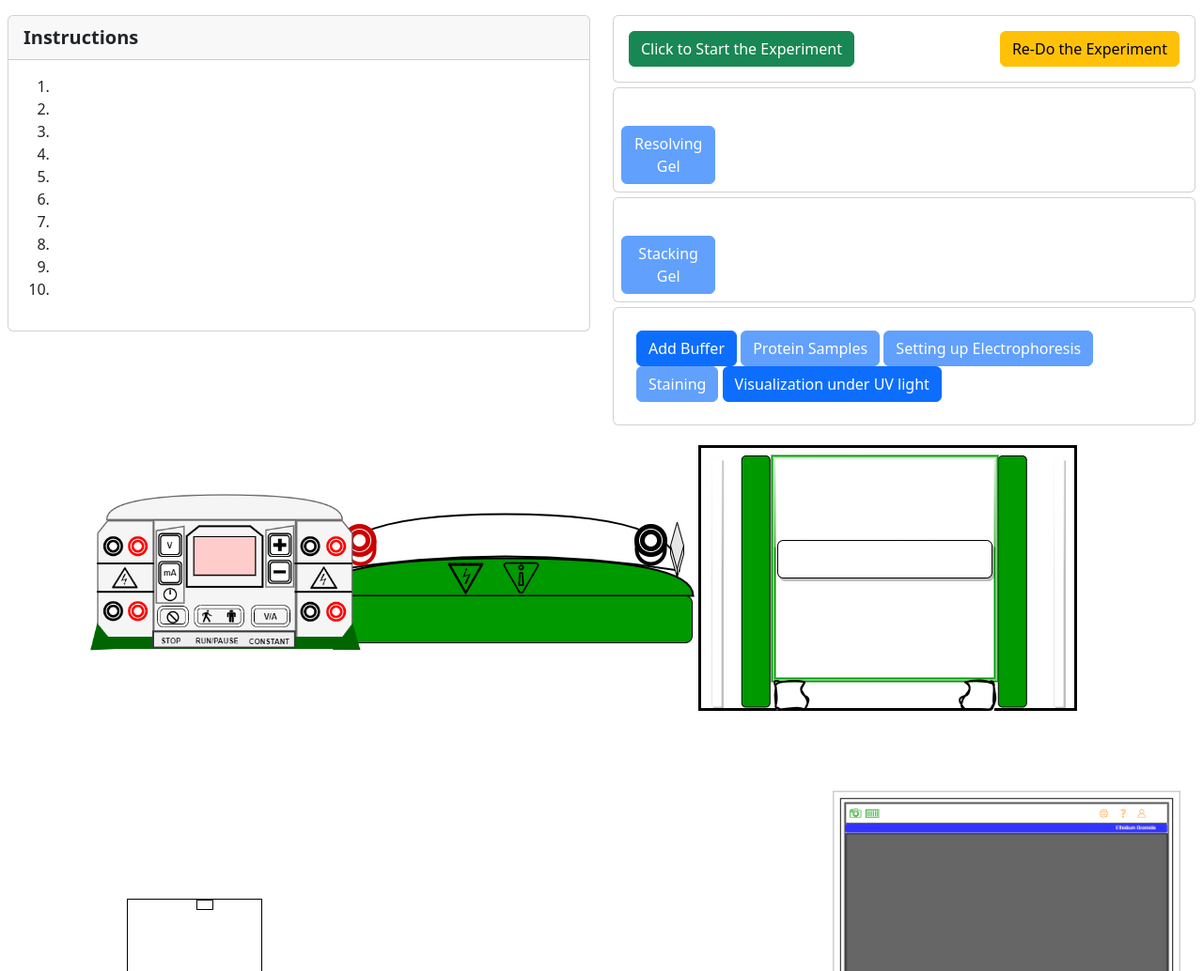
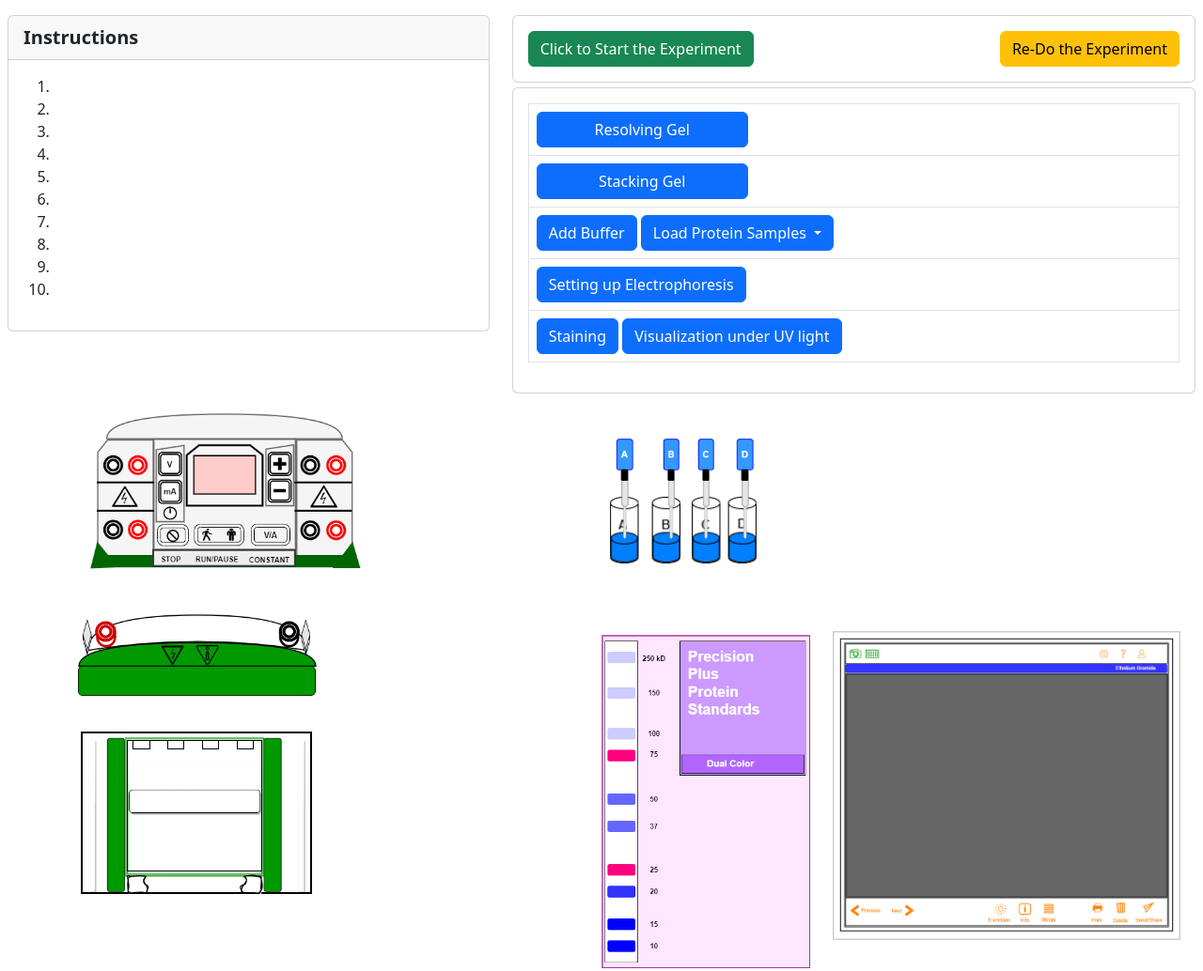
Before and after one commit to virtual-labs/exp-protein-page-iitkgp, a plain HTML site: page experiment/simulation/index.html in a window 1280 px wide. Shown: the top 1034 px of the page at 94% size. Drawn offline with nearby package versions, Linux system fonts and the light colour scheme.

Commit message:
page simulation updated

```diff
--- a/experiment/simulation/css/main.css
+++ b/experiment/simulation/css/main.css
@@ -12,7 +12,10 @@ Developer: Prakriti Dhang */
     display: inline-block;
 }
 
+.div-inline{
 
+    display:inline-block;
+}
 
 #voltagetimer {
     position: relative;
@@ -22,21 +25,62 @@ Developer: Prakriti Dhang */
 }
 
 
-#setup {
+#topsetup {
+    position: absolute;
+    width: 20.6%;
+    top:120%; /* 120 -141*/
+    left: 4.8%;
+
+}
+
+#bottomsetup {
     position: absolute;
     width: 20%;
-    top:120%;
+    top:190%;
     left: 5%;
+}
+
+#canvasbufferfill{
+    position: absolute;
+    width:11.7%;
+    height:79%;
+    top: 195%;
+    left: 9%;
 }
 
 
 #sampleload1{
     position: absolute;
     width:1.5%;
-    top: 171.2%;
-    left: 15%;
+    top: 195%;
+    left: 9.5%;
+    z-index: 10;
 }
 
+
+#sampleload2{
+    position: absolute;
+    width:1.5%;
+    top: 195%;
+    left: 12.5%;
+    z-index: 10;
+}
+
+#sampleload3{
+    position: absolute;
+    width:1.5%;
+    top: 195%;
+    left: 15.5%;
+    z-index: 10;
+}
+
+#sampleload4{
+    position: absolute;
+    width:1.5%;
+    top: 195%;
+    left: 18.5%;
+    z-index: 10;
+}
 
 /* Connect negative -negative  , positive-positive*/
 
@@ -84,15 +128,15 @@ Developer: Prakriti Dhang */
 #cd1 {
     position: absolute;
     width: 0.8%;
-    top: 130.5%;
+    top: 150%;
     left: 6.9%;
 }
 
 #cd2 {
     position: absolute;
     width: 0.8%;
-    top: 130.5%;
-    left: 22.3%;
+    top: 150%;
+    left: 22.5%;
 }
 
 
@@ -165,20 +209,13 @@ path,
 }
 
 
-#canvasbufferfill{
-    position: absolute;
-    width:11.7%;
-    height:79%;
-    top: 170.8%;
-    left: 9%;
-}
 
 #textvoltimer{
     position: absolute;
     width:4.8%;
     top: 27.8%;
     left: 15%;
-    z-index: 10;
+    z-index: 40;
 }
 
 
@@ -251,3 +288,57 @@ path,
     display: block;
     rotate:180deg;
 }
+
+#ladder{
+    position: absolute;
+    width: 18%;
+    top: 130%;
+    left: 50%;
+
+}
+
+#tubesabcd{
+    position: absolute;
+    width: 14%;
+    top: 50%;
+    left: 50%;
+}
+
+#peptitea{
+    position: absolute;
+    width: 2%;
+    top: 15%;
+    left: 51%;
+    cursor:pointer;
+    z-index: 2;
+
+}
+
+#peptiteb{
+    position: absolute;
+    width: 2%;
+    top: 15%;
+    left: 55%;
+    cursor:pointer;
+    z-index: 2;
+
+}
+
+#peptitec{
+    position: absolute;
+    width: 2%;
+    top: 15%;
+    left: 58%;
+    cursor:pointer;
+    z-index: 2;
+
+}
+#peptited{
+    position: absolute;
+    width: 2%;
+    top: 15%;
+    left: 61.4%;
+    cursor:pointer;
+    z-index: 2;
+
+}
--- a/experiment/simulation/index.html
+++ b/experiment/simulation/index.html
@@ -24,7 +24,7 @@ Developer: Prakriti Dhang
 
 
 		<div class="row ">
-			<div class="col-md-6">
+			<div class="col-md-5">
 				<div class="card">
 					<div class="card-header fs-5 fw-bold">
 						Instructions
@@ -57,7 +57,7 @@ Developer: Prakriti Dhang
 			<!--/div>
 
 		<div class="row "-->
-			<div class="col-md-6">
+			<div class="col-md-7">
 				<div class="card">
 
 
@@ -73,57 +73,69 @@ Developer: Prakriti Dhang
 					</div>
 				</div>
 
-				<div class="card p-2">
+				<div class="card ">
 					<!-- <div class="card-header fs-5 fw-bold">
 						Input Panels
 					</div> -->
 
 					<div class="card-body ">
+<table class="table table-bordered">
+	<tr>
 
+		<td><button class="btn btn-primary col-md-4 " type="button" id="gelprep" onclick="gel_resolve()"
+			>Resolving Gel</button></td>
+	</tr>
+
+	<tr>
+
+		<td><button class="btn btn-primary col-md-4" type="button" id="sampleprep" onclick="stacking_gel()"
+			>Stacking Gel</button>
+
+		</td>
+	</tr>
+	<tr>
+
+		<td>
+
+	<!-- <button class="btn btn-primary" type="button" id="proteinsample"  onclick="protein_sample()">Protein Samples
+	</button> -->
+	<button class="btn btn-primary " type="button" id="addbuffer" onclick="addbuffer()">Add Buffer
+	</button>
+	<div class="dropdown div-inline">
+		<button class="btn btn-primary dropdown-toggle" id="sampleload" type="button" data-bs-toggle="dropdown" >
+			Load Protein Samples
+		</button>
+		<ul class="dropdown-menu">
+
+		  <li><a class="dropdown-item" id="loadsamplea" onclick="sample_loadA()" >Load Protein Sample A </a></li>
+		  <li><a class="dropdown-item" id="loadsampleb" onclick="sample_loadB()" >Load Protein Sample B </a></li>
+		  <li><a class="dropdown-item" id="loadsamplec" onclick="sample_loadC()" >Load Protein Sample C </a></li>
+		  <li><a class="dropdown-item" id="loadsampled" onclick="sample_loadD()" >Load Protein Sample D </a></li>
+		</ul>
+	  </div>
+
+	  </td>
+	</tr>
+
+	<tr>
+
+		<td><button class="btn btn-primary" type="button" id="gelrun"  onclick="start_ele()" >Setting up Electrophoresis
+		</button></td>
+	</tr>
+	<tr>
+
+		<td><button class="btn btn-primary" type="button" id="staingel" onclick="staining()" >Staining</button>
+			<button class="btn btn-primary " type="button" id="viewsample" onclick="view_sample_UVlight()">Visualization under UV light</button></td>
+	</tr>
+
+</table>
 
 					</div>
-
-					<button class="btn btn-primary col-md-2 " type="button" id="gelprep" onclick="gel_resolve()"
-						disabled>Resolving Gel</button>
-
-				</div>
-
-				<div class="card p-2">
-					<!-- <div class="card-header fs-5 fw-bold">
-						Input Panels
-					</div> -->
-
-					<div class="card-body ">
-
-
-					</div>
-
-					<button class="btn btn-primary col-md-2" type="button" id="sampleprep" onclick="stacking_gel()"
-						disabled>Stacking Gel</button>
-
-				</div>
-
-				<div class="card p-2">
-
-						<div class="card-body">
-							<button class="btn btn-primary" type="button" id="addbuffer" onclick="addbuffer()">Add Buffer
-							</button>
-
-						<button class="btn btn-primary" type="button" id="proteinsample" disabled onclick="protein_sample()">Protein Samples
-						</button>
-
-
-						<button class="btn btn-primary" type="button" id="gelrun" disabled onclick="start_ele()">Setting up Electrophoresis
-						</button>
-
-						<button class="btn btn-primary" type="button" id="staingel" onclick="staining()" disabled>Staining</button>
-						<button class="btn btn-primary" type="button" id="viewsample" onclick="view_sample_UVlight()">Visualization under UV light</button>
-
 
 
 				</div>
 
-			</div>
+
 		</div>
 
 	</div>
@@ -139,7 +151,7 @@ Developer: Prakriti Dhang
 				<div class="img-container">
 
 					<img src="./images/voltagetimer.png" class="img-fluid" id="voltagetimer">
-					<img src="./images/top-cover.png" class="img-fluid" id="topsetup">
+					<img src="./images/top-cover.png" class="img-fluid" id="topsetup" >
 					<img src="./images/bottom-setup.png" class="img-fluid" id="bottomsetup">
 
 					<div id="cd1"></div>
@@ -155,12 +167,19 @@ Developer: Prakriti Dhang
 					<div id="cd9"></div>
 					<div id="cd10"></div>
 
+					<!-- samples and peptite-->
+					<img src="./images/tubesabcd.png" class="img-fluid" id="tubesabcd">
+					<img src="./images/peptitea.png" class="img-fluid" id="peptitea">
+					<img src="./images/peptiteb.png" class="img-fluid" id="peptiteb">
+					<img src="./images/peptitec.png" class="img-fluid" id="peptitec">
+					<img src="./images/peptited.png" class="img-fluid" id="peptited">
+
 					<!--- sample load canvases -->
 
                     <canvas id="sampleload1" style="border: 1px solid black;"></canvas>
-				<!-- 	<canvas id="sampleload2" style="border: 1px solid black;"></canvas>
+				<canvas id="sampleload2" style="border: 1px solid black;"></canvas>
 					<canvas id="sampleload3" style="border: 1px solid black;"></canvas>
-					<canvas id="sampleload4" style="border: 1px solid black;"></canvas> -->
+					<canvas id="sampleload4" style="border: 1px solid black;"></canvas>
 
 					<canvas id="canvasbufferfill" style="border: 1px solid black;"></canvas>
 					<canvas id="textvoltimer" style="border: 0px solid black;"></canvas>
@@ -171,6 +190,9 @@ Developer: Prakriti Dhang
 					<img src="./images/uv-machine.png" class="img-fluid" id="uv-machine">
 					<canvas id="myCanvasuv1" width="21" height="21" style="border:0px solid #535252;"></canvas>
 						<canvas id="myCanvasuv2" width="21" height="21" style="border:0px solid #535252;"></canvas>
+
+						<img src="./images/ladder.png" class="img-fluid" id="ladder">
+
 				</div>
 				<!-- </div> -->
 
--- a/experiment/simulation/js/main.js
+++ b/experiment/simulation/js/main.js
@@ -63,26 +63,125 @@ function addbuffer(){
 }
 
 function protein_sample(){
-    document.getElementById("gelrun").disabled=false;
+  document.getElementById("gelrun").disabled=false;
 }
 
 
-
+var imgtopsetup = null;
 function start_ele(){
     document.getElementById("staingel").disabled=false;
     document.getElementById("cvt").style.display="block";
     document.getElementById("crun").style.display="block";
+    var topsetup = document.getElementById("topsetup");
+
+  var topsetupt =120; //initial  position
+  clearInterval(imgtopsetup);
+  //clearInterval(imgtbdown);
+  imgtopsetup = setInterval(frame, 10); /* frame is 10 denotes the speed of the movement*/
+
+  function frame() {
+    if (topsetupt == 141) {
+
+      clearInterval(imgtopsetup);
+
+
+      //imgtbdown = setInterval(frame, 20);
+
+
+    } else {
+
+      topsetupt++;
+      topsetup.style.top = topsetupt + '%';
+
+    }
+  }
+
 }
 
 function txtvolt(){
     document.getElementById("cvp").style.display="block";
+    const canvas = document.getElementById('textvoltimer');
+  var volt = 0;
+  // Check if the browser supports the canvas element
+
+  // Get the 2D drawing context
+  const ctx = canvas.getContext('2d');
+  ctx.clearRect(0, 0, canvas.width, canvas.height);
+  // Set font properties
+  ctx.font = 'bold 80px Arial'; // You can adjust the font weight, size and family
+
+  // Set text properties
+  ctx.fillStyle = 'black'; // Text color
+  ctx.textAlign = 'center'; // Text alignment (centered horizontally)
+  ctx.textBaseline = 'middle'; // Text baseline (centered vertically)
+
+  // Define the text to be displayed
+  const text = volt;
+
+  // Get the position to place the text (in this case, centered on the canvas)
+  const x = canvas.width / 2;
+  const y = canvas.height / 2;
+
+  // Draw the text on the canvas
+  ctx.fillText(text, x, y);
 }
+
+var volt = 10;
  function txtvoltp(){
     document.getElementById("cvn").style.display="block";
+    const canvas = document.getElementById('textvoltimer');
+
+
+  // Get the 2D drawing context
+  const ctx = canvas.getContext('2d');
+  ctx.clearRect(0, 0, canvas.width, canvas.height);
+  // Set font properties
+  ctx.font = 'bold 80px Arial'; // You can adjust the font weight, size and family
+
+  // Set text properties
+  ctx.fillStyle = 'black'; // Text color
+  ctx.textAlign = 'center'; // Text alignment (centered horizontally)
+  ctx.textBaseline = 'middle'; // Text baseline (centered vertically)
+
+  // Define the text to be displayed
+  const text = volt;
+
+
+  // Get the position to place the text (in this case, centered on the canvas)
+  const x = canvas.width / 2;
+  const y = canvas.height / 2;
+
+  // Draw the text on the canvas
+  ctx.fillText(text, x, y);
+
+  volt = volt + 10;
 
  }
 function txtvoltd(){
+  const canvas = document.getElementById('textvoltimer');
 
+
+  // Get the 2D drawing context
+  const ctx = canvas.getContext('2d');
+  ctx.clearRect(0, 0, canvas.width, canvas.height);
+  // Set font properties
+  ctx.font = 'bold 80px Arial'; // You can adjust the font weight, size and family
+
+  // Set text properties
+  ctx.fillStyle = 'black'; // Text color
+  ctx.textAlign = 'center'; // Text alignment (centered horizontally)
+  ctx.textBaseline = 'middle'; // Text baseline (centered vertically)
+  volt = volt - 10;
+  // Define the text to be displayed
+  const text = volt;
+
+
+  // Get the position to place the text (in this case, centered on the canvas)
+  const x = canvas.width / 2;
+  const y = canvas.height / 2;
+
+  // Draw the text on the canvas
+  ctx.fillText(text, x, y);
 }
 
 function runningel(){
@@ -90,11 +189,12 @@ function runningel(){
   if(volt == null){
 alert("Enter volt between 80 and 120");
   }
-  else if( volt >=80 || volt<=120){
-    rungelsample();
+  else if( volt <80 || volt > 120){
+    alert("Enter volt between 80 and 120");
   }
   else{
-    alert("Enter volt between 80 and 120");
+
+    rungelsample();
   }
 }
 
```
Also changed, not shown: experiment/posttest.json (+10 -10 lines), experiment/pretest.json (+10 -10 lines), experiment/simulation/images/peptitea.png (added), experiment/simulation/images/peptiteb.png (added), experiment/simulation/images/peptitec.png (added), experiment/simulation/images/peptited.png (added), experiment/simulation/images/tubesabcd.png (added).
